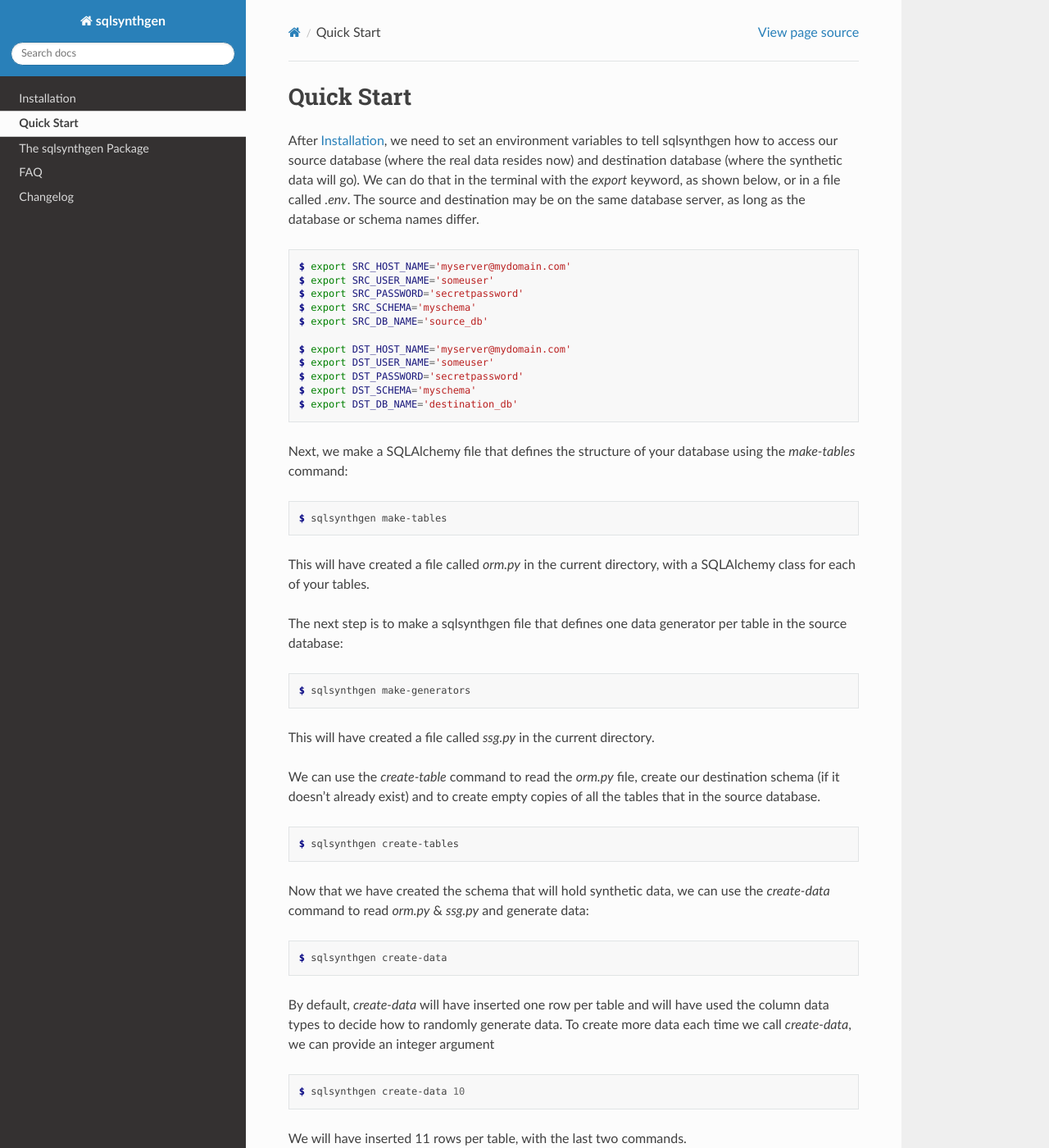
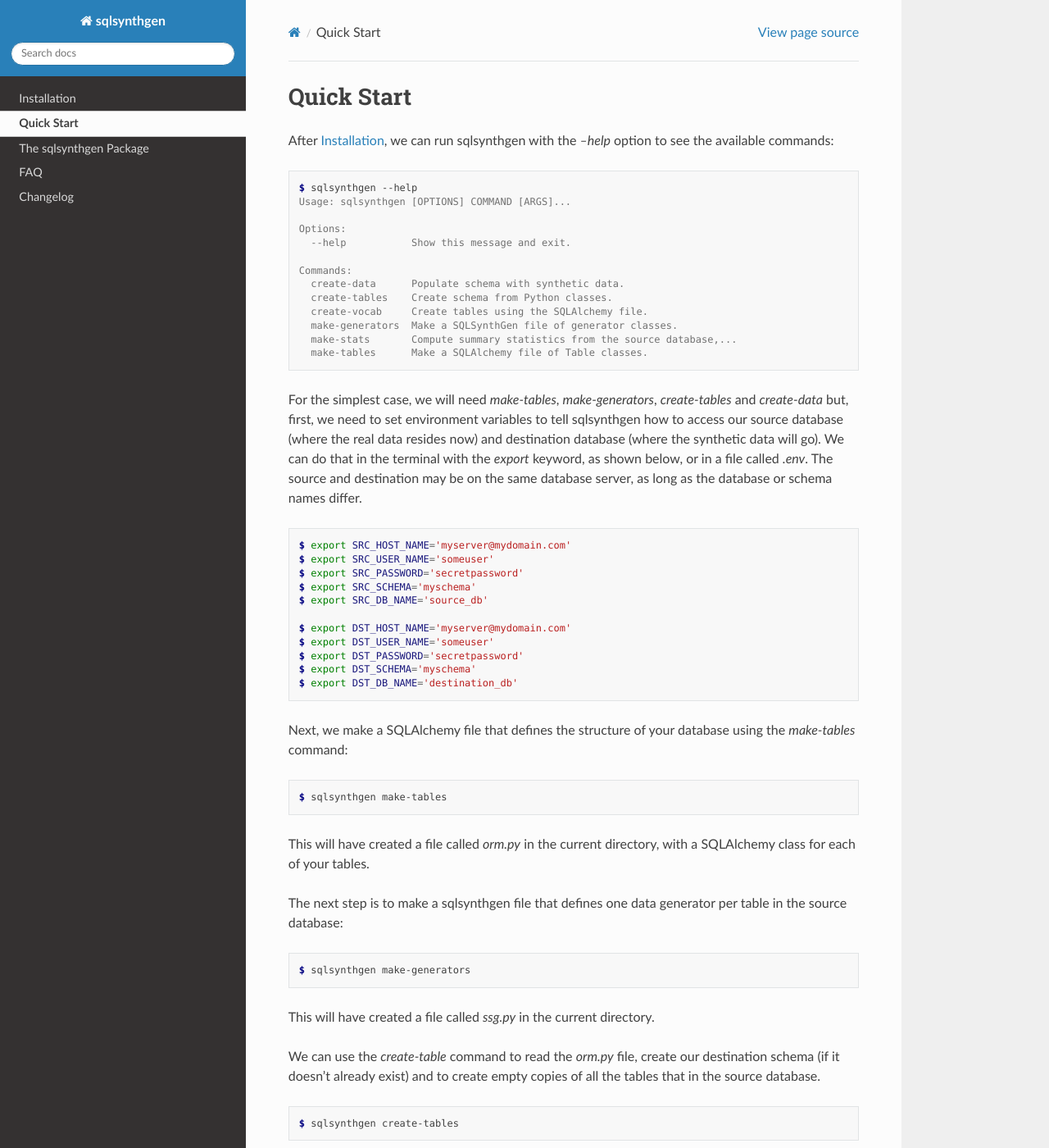
Before and after one commit to alan-turing-institute/sqlsynthgen, a Sphinx documentation site: the page built from docs/source/quickstart.rst, in a window 1280 px wide and 1400 px high. Shown: the whole window at 82% size. Built offline with Sphinx 7.4.7 and the Read the Docs theme 2.0.0, drawn with Linux system fonts in a browser that asks for light colours; some of the changed text lies outside the part shown.

Commit message:
Update quickstart to mention --help command

```diff
--- a/docs/source/quickstart.rst
+++ b/docs/source/quickstart.rst
@@ -1,8 +1,26 @@
 Quick Start
 ===========
 
+After :ref:`Installation <enduser>`, we can run sqlsynthgen with the `--help` option to see the available commands:
 
-After :ref:`Installation <enduser>`, we need to set an environment variables to tell sqlsynthgen how to access our source database (where the real data resides now) and destination database (where the synthetic data will go).
+.. code-block:: console
+
+   $ sqlsynthgen --help
+   Usage: sqlsynthgen [OPTIONS] COMMAND [ARGS]...
+
+   Options:
+     --help           Show this message and exit.
+
+   Commands:
+     create-data      Populate schema with synthetic data.
+     create-tables    Create schema from Python classes.
+     create-vocab     Create tables using the SQLAlchemy file.
+     make-generators  Make a SQLSynthGen file of generator classes.
+     make-stats       Compute summary statistics from the source database,...
+     make-tables      Make a SQLAlchemy file of Table classes.
+
+For the simplest case, we will need `make-tables`, `make-generators`, `create-tables` and `create-data` but, first,
+we need to set environment variables to tell sqlsynthgen how to access our source database (where the real data resides now) and destination database (where the synthetic data will go).
 We can do that in the terminal with the `export` keyword, as shown below, or in a file called `.env`.
 The source and destination may be on the same database server, as long as the database or schema names differ.
 
@@ -50,7 +68,7 @@
    $ sqlsynthgen create-data
 
 By default, `create-data` will have inserted one row per table and will have used the column data types to decide how to randomly generate data.
-To create more data each time we call `create-data`, we can provide an integer argument
+To create more data each time we call `create-data`, we can provide an integer argument:
 
 .. code-block:: console
 
```
